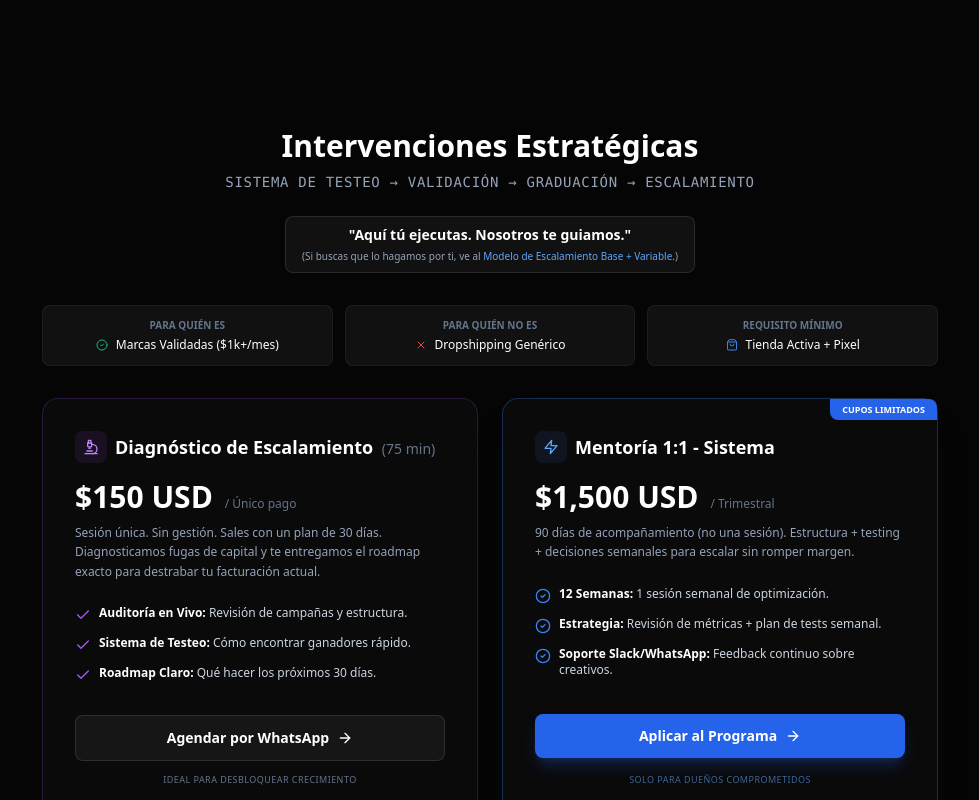
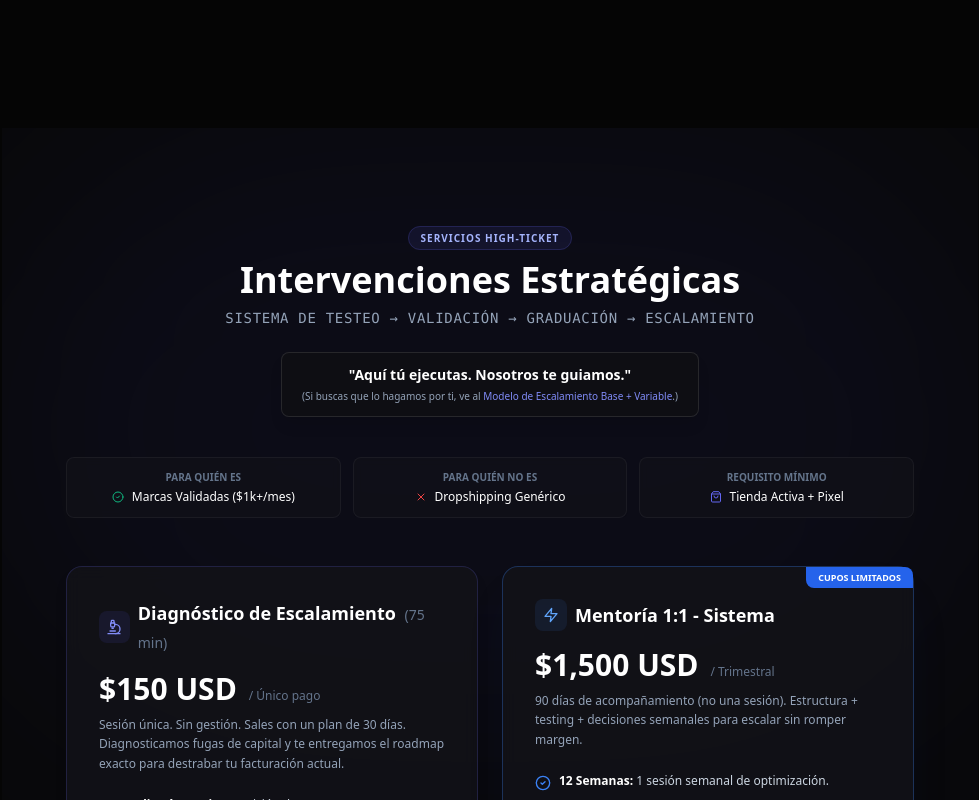
Before and after one commit to benitocmelo/pagina-web-AGENCIA, a React (Vite) app: page / in a window 1280 px wide. Shown: the part 4500-5300 px from the top of the page, without its empty margins (150-1129 px from the left). Built offline with nearby package versions, Linux system fonts and the light colour scheme.

Commit message:
feat(Proposal): Add credential images to proposal component
Includes images for Meta, Media Buying, and Digital Strategy credentials to enhance the proposal section's visual credibility.

```diff
--- a/components/JuanMktProposal.tsx
+++ b/components/JuanMktProposal.tsx
@@ -78,7 +78,7 @@ Objetivo en 90 días: [meta]`;
     { type: 'image', url: "https://erxxuotslhjluwrlxmyx.supabase.co/storage/v1/object/sign/LANDING%20POST%20PARTO/como-vender-por-facebook-e-instagram-ads.png?token=eyJraWQiOiJzdG9yYWdlLXVybC1zaWduaW5nLWtleV9hZWQxZTBkNS1mNzcwLTRmMDMtODRhYy1jYTk2YzZkZmM1NDQiLCJhbGciOiJIUzI1NiJ9.eyJ1cmwiOiJMQU5ESU5HIFBPU1QgUEFSVE8vY29tby12ZW5kZXItcG9yLWZhY2Vib29rLWUtaW5zdGFncmFtLWFkcy5wbmciLCJpYXQiOjE3NzA4MzM0NzcsImV4cCI6MTgwMjM2OTQ3N30.uout_704OpMfny-XrpBnPQl4vMh5wLzFfagN6KNzbGo", title: 'Insignia Meta', desc: 'Facebook & IG Ads' },
     { type: 'image', url: "https://erxxuotslhjluwrlxmyx.supabase.co/storage/v1/object/sign/LANDING%20POST%20PARTO/Captura%20de%20pantalla%202026-01-14%20133013.png?token=eyJraWQiOiJzdG9yYWdlLXVybC1zaWduaW5nLWtleV9hZWQxZTBkNS1mNzcwLTRmMDMtODRhYy1jYTk2YzZkZmM1NDQiLCJhbGciOiJIUzI1NiJ9.eyJ1cmwiOiJMQU5ESU5HIFBPU1QgUEFSVE8v2FwdHVyYSBkZSBwYW50YWxsYSAyMDI2LTAxLTE0IDEzMzAxMy5wbmciLCJpYXQiOjE3NzA4MzM1MTUsImV4cCI6MTgwMjM2OTUxNX0.DPZmg1h8YKP3xLx7EhflbG7hhQa_fNIMLQ5Pvx0c6qs", title: 'Certificado Pro', desc: 'Media Buying' },
     { type: 'image', url: "https://erxxuotslhjluwrlxmyx.supabase.co/storage/v1/object/sign/LANDING%20POST%20PARTO/Captura%20de%20pantalla%202026-01-14%20133003.png?token=eyJraWQiOiJzdG9yYWdlLXVybC1zaWduaW5nLWtleV9hZWQxZTBkNS1mNzcwLTRmMDMtODRhYy1jYTk2YzZkZmM1NDQiLCJhbGciOiJIUzI1NiJ9.eyJ1cmwiOiJMQU5ESU5HIFBPU1QgUEFSVE8vQ2FwdHVyYSBkZSBwYW50YWxsYSAyMDI2LTAxLTE0IDEzMzAwMy5wbmciLCJpYXQiOjE3NzA4MzM1MzcsImV4cCI6MTgwMjM2OTUzN30.249VcQNUtLxSFoZNosjz-2i9FSMZuTMYxfLOdpUcR7k", title: 'Diploma Avanzado', desc: 'Estrategia Digital' },
-    { type: 'image', url: "https://erxxuotslhjluwrlxmyx.supabase.co/storage/v1/object/sign/LANDING%20POST%20PARTO/Captura%20de%20pantalla%202026-01-14%20132948.png?token=eyJraWQiOiJzdG9yYWdlLXVybC1zaWduaW5nLWtleV9hZWQxZTBkNS1mNzcwLTRmMDMtODRhYy1jYTk2YzZkZmM1NDQiLCJhbGciOiJIUzI1NiJ9.eyJ1cmwiOiJMQU5ESU5HIFBPU1QgUEFSVE8vQ2FwdHVyYSBkZSBwYW50YWxsYSAyMDI2LTAxLTE0IDEzMjk0OC5wbmciLCJpYXQiOjE3NzA4MzM1NTYsImV4cCI6MTgwMjM2OTU1Nn0.tGMJVQqOw9GvQj_eMOPonV117E_FqDJqknFVbYXjd1w", title: 'Meta Ads Expert', desc: 'Certificación Oficial' }
+    { type: 'image', url: "https://erxxuotslhjluwrlxmyx.supabase.co/storage/v1/object/sign/LANDING%20POST%20PARTO/Captura%20de%20pantalla%202026-01-14%20132948.png?token=eyJraWQiOiJzdG9yYWdlLXVybC1zaWduaW5nLWtleV9hZWQxZTBkNS1mNzcwLTRmMDMtODRhYy1jYTk2YzZkZmM1NDQiLCJhbGciOiJIUzI1NiJ9.eyJ1cmwiOiJMQU5ESU5HIFBPU1QgUEFSVE8v2FwdHVyYSBkZSBwYW50YWxsYSAyMDI2LTAxLTE0IDEzMjk0OC5wbmciLCJpYXQiOjE3NzA4MzM1NTYsImV4cCI6MTgwMjM2OTU1Nn0.tGMJVQqOw9GvQj_eMOPonV117E_FqDJqknFVbYXjd1w", title: 'Meta Ads Expert', desc: 'Certificación Oficial' }
   ];
 
   return (
@@ -573,47 +573,59 @@ Objetivo en 90 días: [meta]`;
         </section>
 
         {/* SECTION 4: STRATEGIC INTERVENTIONS (UPGRADED HIGH TICKET) */}
-        <section className="mt-20 px-4 md:px-6 relative z-10">
-          <div className="max-w-4xl mx-auto">
-              <div className="text-center mb-8">
-                <h2 className="text-2xl md:text-3xl font-bold text-white mb-2">Intervenciones Estratégicas</h2>
+        <section className="mt-20 py-24 relative z-10 overflow-hidden">
+          {/* Fondo Diferenciado - Midnight Blue Premium */}
+          <div className="absolute inset-0 bg-[#09090b]"></div>
+
+          {/* Iluminación Ambiental (Aurora Effect) */}
+          <div className="absolute top-0 left-1/2 -translate-x-1/2 w-[1000px] h-[600px] bg-indigo-900/20 rounded-full blur-[120px] pointer-events-none animate-pulse"></div>
+
+          {/* Contenedor Principal */}
+          <div className="max-w-4xl mx-auto px-4 md:px-6 relative z-10">
+              <div className="text-center mb-10">
+                <div className="inline-block mb-3">
+                     <span className="px-3 py-1 bg-indigo-500/10 border border-indigo-500/20 rounded-full text-[10px] font-bold text-indigo-300 uppercase tracking-widest">
+                         Servicios High-Ticket
+                     </span>
+                </div>
+                <h2 className="text-2xl md:text-4xl font-bold text-white mb-2">Intervenciones Estratégicas</h2>
                 <div className="text-xs md:text-sm text-slate-400 font-mono uppercase tracking-wider mb-6">
                   Sistema de Testeo → Validación → Graduación → Escalamiento
                 </div>
-                <div className="inline-block px-4 py-2 bg-white/5 border border-white/10 rounded-lg">
+                <div className="inline-block px-5 py-3 bg-[#0F0F13]/80 backdrop-blur-md border border-white/10 rounded-lg shadow-lg">
                    <p className="text-sm font-bold text-white">"Aquí tú ejecutas. Nosotros te guiamos."</p>
-                   <p className="text-[10px] text-slate-400 mt-1">(Si buscas que lo hagamos por ti, ve al <a href="#modelo-escalamiento" className="text-blue-400 hover:underline">Modelo de Escalamiento Base + Variable</a>.)</p>
+                   <p className="text-[10px] text-slate-400 mt-1">(Si buscas que lo hagamos por ti, ve al <a href="#modelo-escalamiento" className="text-indigo-400 hover:underline">Modelo de Escalamiento Base + Variable</a>.)</p>
                 </div>
               </div>
 
-              {/* FILTRO DE CALIDAD */}
-              <div className="mb-8 grid grid-cols-1 md:grid-cols-3 gap-3">
-                  <div className="bg-white/5 border border-white/5 rounded-lg p-3 text-center">
+              {/* FILTRO DE CALIDAD - Glassmorphism */}
+              <div className="mb-12 grid grid-cols-1 md:grid-cols-3 gap-3">
+                  <div className="bg-[#13131A]/60 backdrop-blur-sm border border-white/5 rounded-lg p-3 text-center">
                     <div className="text-[10px] font-bold text-slate-500 uppercase mb-1">Para Quién Es</div>
                     <div className="text-xs text-white font-medium flex items-center justify-center gap-2">
                        <CheckCircle2 className="w-3 h-3 text-emerald-500" /> Marcas Validadas ($1k+/mes)
                     </div>
                   </div>
-                  <div className="bg-white/5 border border-white/5 rounded-lg p-3 text-center">
+                  <div className="bg-[#13131A]/60 backdrop-blur-sm border border-white/5 rounded-lg p-3 text-center">
                     <div className="text-[10px] font-bold text-slate-500 uppercase mb-1">Para Quién NO Es</div>
                     <div className="text-xs text-white font-medium flex items-center justify-center gap-2">
                        <X className="w-3 h-3 text-red-500" /> Dropshipping Genérico
                     </div>
                   </div>
-                  <div className="bg-white/5 border border-white/5 rounded-lg p-3 text-center">
+                  <div className="bg-[#13131A]/60 backdrop-blur-sm border border-white/5 rounded-lg p-3 text-center">
                     <div className="text-[10px] font-bold text-slate-500 uppercase mb-1">Requisito Mínimo</div>
                     <div className="text-xs text-white font-medium flex items-center justify-center gap-2">
-                       <ShoppingBag className="w-3 h-3 text-blue-500" /> Tienda Activa + Pixel
+                       <ShoppingBag className="w-3 h-3 text-indigo-500" /> Tienda Activa + Pixel
                     </div>
                   </div>
               </div>
 
               <div className="grid md:grid-cols-2 gap-6 relative z-10">
                   {/* Single Session - ENTRY POINT */}
-                  <div className="bg-[#0A0A0A] border border-purple-500/20 rounded-2xl p-6 md:p-8 flex flex-col justify-between relative group hover:border-purple-500/40 transition-colors">
+                  <div className="bg-[#121218]/90 backdrop-blur border border-indigo-500/20 rounded-2xl p-6 md:p-8 flex flex-col justify-between relative group hover:border-indigo-500/40 transition-colors shadow-lg hover:shadow-indigo-900/10">
                       <div>
                         <div className="flex items-center gap-2 mb-4">
-                            <div className="w-8 h-8 rounded-lg bg-purple-500/10 flex items-center justify-center text-purple-400">
+                            <div className="w-8 h-8 rounded-lg bg-indigo-500/10 flex items-center justify-center text-indigo-400">
                                 <Microscope className="w-4 h-4" />
                             </div>
                             <h3 className="text-lg font-bold text-white">Diagnóstico de Escalamiento <span className="text-sm font-normal text-slate-500 ml-1">(75 min)</span></h3>
@@ -625,21 +637,21 @@ Objetivo en 90 días: [meta]`;
 
                         <div className="space-y-3 mb-8">
                             <div className="flex gap-2 items-start">
-                                <Check className="w-4 h-4 text-purple-500 mt-0.5 flex-shrink-0" />
+                                <Check className="w-4 h-4 text-indigo-500 mt-0.5 flex-shrink-0" />
                                 <div className="text-xs text-slate-300"><strong className="text-white">Auditoría en Vivo:</strong> Revisión de campañas y estructura.</div>
                             </div>
                             <div className="flex gap-2 items-start">
-                                <Check className="w-4 h-4 text-purple-500 mt-0.5 flex-shrink-0" />
+                                <Check className="w-4 h-4 text-indigo-500 mt-0.5 flex-shrink-0" />
                                 <div className="text-xs text-slate-300"><strong className="text-white">Sistema de Testeo:</strong> Cómo encontrar ganadores rápido.</div>
                             </div>
                              <div className="flex gap-2 items-start">
-                                <Check className="w-4 h-4 text-purple-500 mt-0.5 flex-shrink-0" />
+                                <Check className="w-4 h-4 text-indigo-500 mt-0.5 flex-shrink-0" />
                                 <div className="text-xs text-slate-300"><strong className="text-white">Roadmap Claro:</strong> Qué hacer los próximos 30 días.</div>
                             </div>
                         </div>
                       </div>
 
-                      <a href={links.whatsapp_consultoria} target="_blank" rel="noopener noreferrer" className="w-full bg-white/5 border border-white/10 text-white text-sm font-bold py-3 rounded-lg flex items-center justify-center gap-2 hover:bg-purple-600 hover:border-purple-600 transition-all cursor-pointer group-hover:bg-purple-600/10">
+                      <a href={links.whatsapp_consultoria} target="_blank" rel="noopener noreferrer" className="w-full bg-white/5 border border-white/10 text-white text-sm font-bold py-3 rounded-lg flex items-center justify-center gap-2 hover:bg-indigo-600 hover:border-indigo-600 transition-all cursor-pointer group-hover:bg-indigo-600/10">
                           Agendar por WhatsApp <ArrowRight className="w-4 h-4" />
                       </a>
 
@@ -647,7 +659,7 @@ Objetivo en 90 días: [meta]`;
                   </div>
 
                   {/* Mentorship - HIGH TICKET */}
-                  <div className="bg-[#0A0A0A] border border-blue-500/30 rounded-2xl p-6 md:p-8 flex flex-col justify-between relative shadow-2xl shadow-blue-900/10">
+                  <div className="bg-[#121218]/90 backdrop-blur border border-blue-500/30 rounded-2xl p-6 md:p-8 flex flex-col justify-between relative shadow-2xl shadow-blue-900/10">
                       <div className="absolute top-0 right-0 bg-blue-600 text-white text-[9px] font-bold px-3 py-1 rounded-bl-lg rounded-tr-lg">
                         CUPOS LIMITADOS
                       </div>
```
